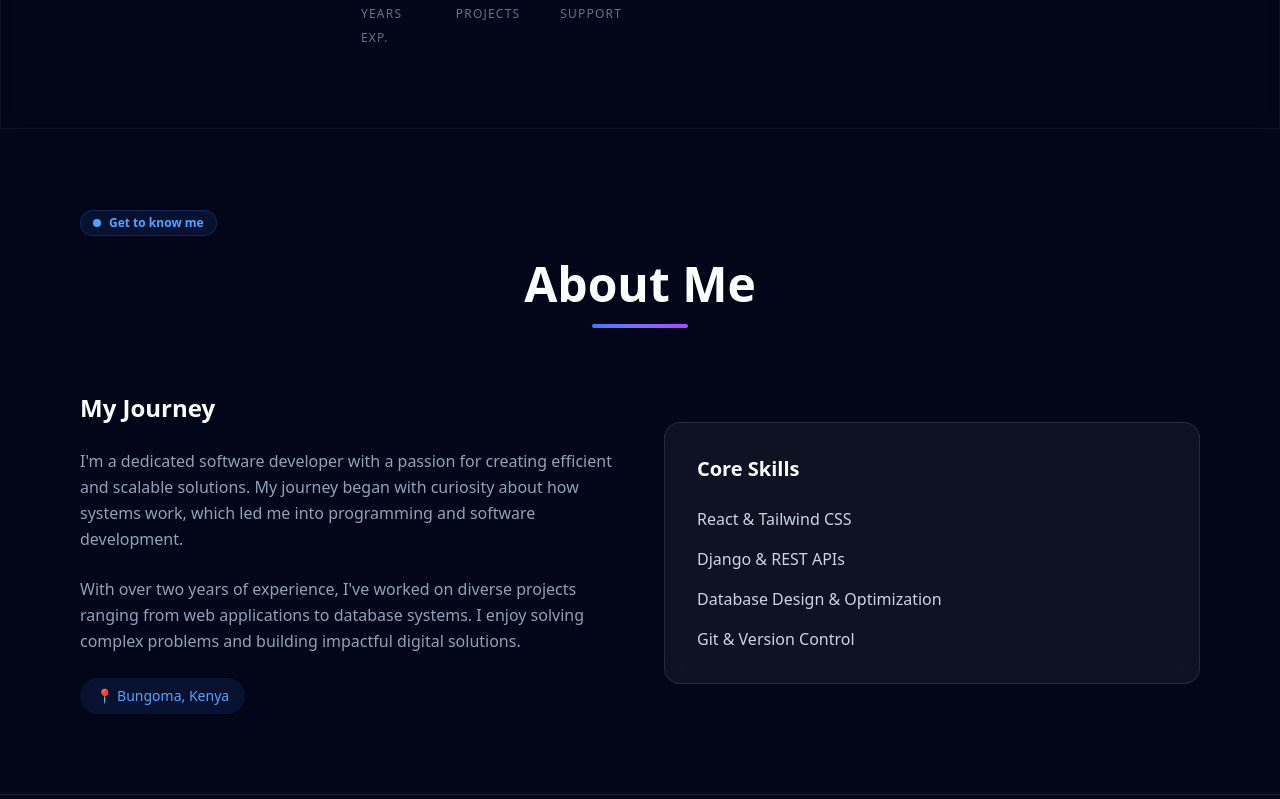
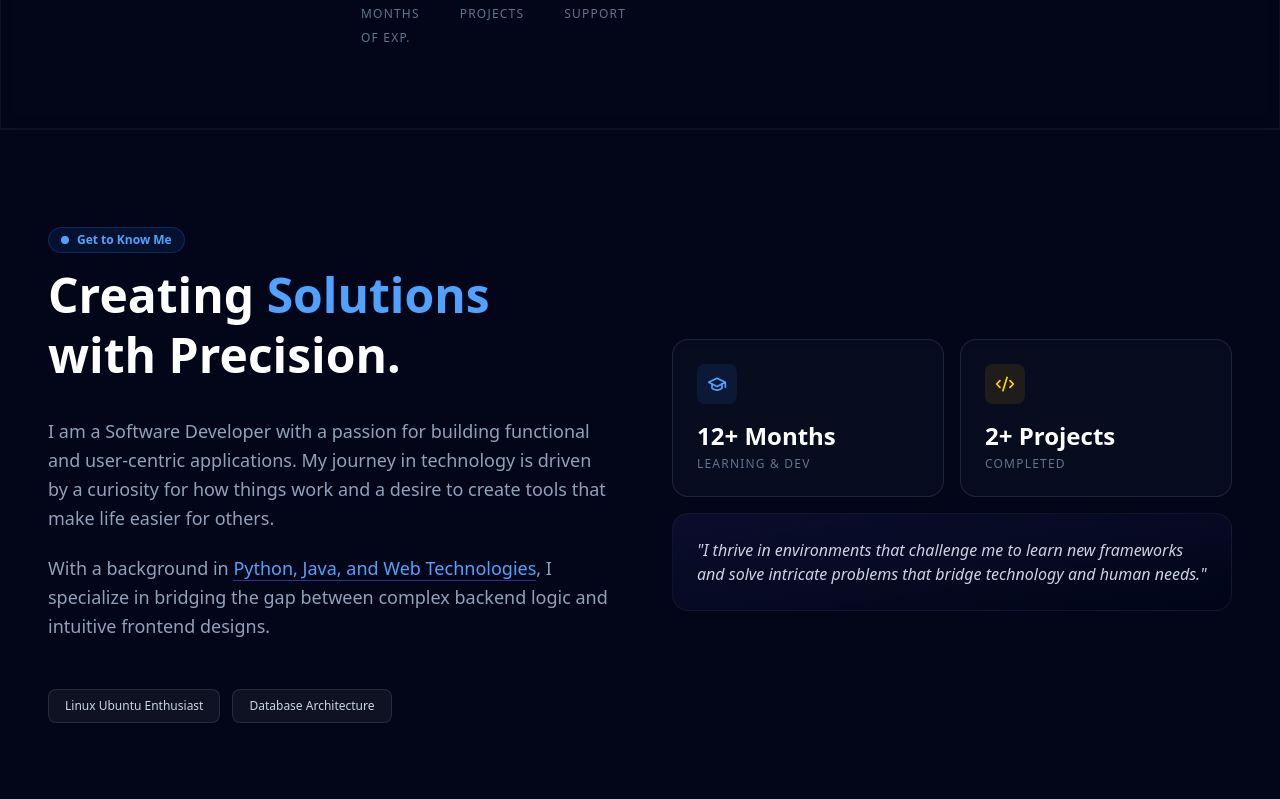
Before and after one commit to shelomithanyango/portfolio, a React (Vite) app: page / in a window 1280 px wide. Shown: the part 820-1619 px from the top of the page. Built offline with nearby package versions, Linux system fonts and the light colour scheme.

Commit message:
adjustments to about section styling

```diff
--- a/src/App.jsx
+++ b/src/App.jsx
@@ -2,7 +2,7 @@ import React from 'react';
 
 export default function App() {
   return (
-    <div className="bg-gradient-to-r bg-slate-950">
+    <div className="bg-gradient-to-r bg-slate-950 ">
       {/* --- NAVIGATION --- */}
       <nav className="flex items-center justify-between p-4 shadow-md border-b border-white/5 backdrop-blur-sm">
      <h4 className="text-2xl font-extrabold tracking-tight">
@@ -19,7 +19,7 @@ export default function App() {
         </ul>
         {/* Social handles placeholders */}
         <div>
-          <button className='px-5 py-2 rounded-full text-sm font-semibold bg-gradient-to-r from-blue-500 to-purple-300  hover:scale-105 transition-transform'><a href="#contact">Lets Connect</a></button>
+          <button className='px-5 py-2 rounded-full text-sm font-semibold bg-gradient-to-r from-blue-200 to-purple-200 text-slate-900 font-bold hover:shadow-[0_0_20px_rgba(255,215,0,0.3)] transition-all'><a href="#contact">Lets Connect</a></button>
         </div>
       <div>
           <span>color toggle</span>
@@ -58,7 +58,7 @@ export default function App() {
 
             {/* Stats Row */}
             <div className="flex gap-10 pt-10 border-t border-slate-800">
-                <div><span className="block text-2xl font-bold text-white">2+</span><span className="text-xs uppercase tracking-widest text-slate-500">Years Exp.</span></div>
+                <div><span className="block text-2xl font-bold text-white">12+</span><span className="text-xs uppercase tracking-widest text-slate-500">Months of Exp.</span></div>
                 <div><span className="block text-2xl font-bold text-white">5+</span><span className="text-xs uppercase tracking-widest text-slate-500">Projects</span></div>
                 <div><span className="block text-2xl font-bold text-white">24/7</span><span className="text-xs uppercase tracking-widest text-slate-500">Support</span></div>
             </div>
@@ -78,66 +78,84 @@ export default function App() {
           </div>
         </section>
 
-        {/* --- ABOUT SECTION --- */}
- <section id="about" className="px-6 md:px-12 lg:px-20 py-20 border-b border-white/10">
-  <div className="max-w-6xl mx-auto  ">
-{/* about section badge */}
-    <div className="inline-flex items-center gap-2 px-3 py-1 rounded-full bg-blue-500/10 border border-blue-500/20 text-xs font-semibold text-blue-400 mb-6">
+        {/* --- ABOUT ME SECTION --- */}
+
+<section id="about" className="py-24 border-t border-white/5 px-6 md:px-12 px-90">
+  <div className="max-w-7xl mx-auto flex flex-col md:flex-row gap-16 items-center">
+
+    {/* To the left :my Story */}
+    <div className="md:w-1/2 space-y-8">
+      {/* Label Badge */}
+      <div className="space-y-3">
+         <div className="inline-flex items-center gap-2 px-3 py-1 rounded-full bg-blue-500/10 border border-blue-500/20 text-xs font-semibold text-blue-400">
               <span className="w-2 h-2 rounded-full bg-blue-400 animate-pulse"></span>
-              Get to know me
+              Get to Know Me
             </div>
+        <h2 className="text-4xl md:text-5xl font-extrabold text-white leading-tight">
+          Creating <span className="text-blue-400">Solutions</span> <br />
+          with Precision.
+        </h2>
+      </div>
 
-    {/* Section Title */}
-    <div className="text-center mb-16">
-      <h2 className="text-4xl md:text-5xl font-bold text-white mb-4">
-        About Me
-      </h2>
-      <div className="w-24 h-1 bg-gradient-to-r from-blue-500 to-purple-500 mx-auto rounded-full"></div>
+      {/* Bio Paragraphs */}
+      <div className="space-y-5 text-lg text-slate-400 leading-relaxed font-monstrate">
+        <p>
+          I am a Software Developer with a passion for building functional and
+          user-centric applications. My journey in technology is driven by a
+          curiosity for how things work and a desire to create tools that make
+          life easier for others.
+        </p>
+        <p>
+          With a background in <span className="text-blue-400 font-medium border-b border-indigo-500/50">Python, Java, and Web Technologies</span>,
+          I specialize in bridging the gap between complex backend logic and
+          intuitive frontend designs.
+        </p>
+      </div>
+
+      {/* Quick Interests Chips */}
+      <div className="flex flex-wrap gap-3 pt-4">
+        <span className="px-4 py-2 rounded-lg bg-white/5 border border-white/10 text-xs text-slate-300">Linux Ubuntu Enthusiast</span>
+        <span className="px-4 py-2 rounded-lg bg-white/5 border border-white/10 text-xs text-slate-300">Database Architecture</span>
+
+      </div>
     </div>
 
-    {/* Content Grid */}
-    <div className="grid md:grid-cols-2 gap-12 items-center">
+    {/* for the right side */}
+    <div className="md:w-1/2 w-full relative">
+      {/* Background Decorative Blur */}
+      <div className="absolute -z-10 top-1/2 left-1/2 -translate-x-1/2 -translate-y-1/2 w-64 h-64 bg-indigo-600/20 blur-[100px] rounded-full"></div>
 
-      {/* Left Side */}
-      <div>
-        <h3 className="text-2xl font-semibold text-white mb-6">
-          My Journey
-        </h3>
+      {/* Stats Card Grid */}
+      <div className="grid grid-cols-1 sm:grid-cols-2 gap-4">
 
-        <p className="text-slate-400 leading-relaxed mb-6 text-larger">
-          I'm a dedicated software developer
-          with a passion for creating efficient and scalable solutions. My journey began with curiosity
-          about how systems work, which led me into programming and software development.
-        </p>
+        {/* Stat 1: Experience */}
+        <div className="p-6 rounded-2xl bg-slate-900/40 border border-white/10 backdrop-blur-md hover:border-blue-400/50 transition-colors">
+          <div className="w-10 h-10 rounded-lg bg-blue-500/10 flex items-center justify-center text-blue-400 mb-4">
+             <svg xmlns="http://www.w3.org/2000/svg" width="20" height="20" viewBox="0 0 24 24" fill="none" stroke="currentColor" strokeWidth="2" strokeLinecap="round" strokeLinejoin="round"><path d="M22 10v6M2 10l10-5 10 5-10 5z"/><path d="M6 12v5c3 3 9 3 12 0v-5"/></svg>
+          </div>
+          <h4 className="text-2xl font-bold text-white">12+ Months</h4>
+          <p className="text-xs text-slate-500 uppercase tracking-widest mt-1">Learning & Dev</p>
+        </div>
 
-        <p className="text-slate-400 leading-relaxed mb-6 text-slate-400">
-          With over two years of experience, I've worked on diverse projects ranging
-          from web applications to database systems. I enjoy solving complex problems
-          and building impactful digital solutions.
-        </p>
+        {/* Stat 2: Projects */}
+        <div className="p-6 rounded-2xl bg-slate-900/40 border border-white/10 backdrop-blur-md hover:border-[#FFD700]/50 transition-colors">
+          <div className="w-10 h-10 rounded-lg bg-yellow-500/10 flex items-center justify-center text-[#FFD700] mb-4">
+             <svg xmlns="http://www.w3.org/2000/svg" width="20" height="20" viewBox="0 0 24 24" fill="none" stroke="currentColor" strokeWidth="2" strokeLinecap="round" strokeLinejoin="round"><path d="m18 16 4-4-4-4"/><path d="m6 8-4 4 4 4"/><path d="m14.5 4-5 16"/></svg>
+          </div>
+          <h4 className="text-2xl font-bold text-white">2+ Projects</h4>
+          <p className="text-xs text-slate-500 uppercase tracking-widest mt-1">Completed</p>
+        </div>
 
-        <div className="mt-6">
-          <span className="inline-block bg-blue-500/10 text-blue-400 px-4 py-2 rounded-full text-sm">
-            📍 Bungoma, Kenya
-          </span>
+        {/* Large Highlight Box */}
+        <div className="sm:col-span-2 p-6 rounded-2xl bg-gradient-to-br from-indigo-900/20 to-transparent border border-white/5">
+          <p className="text-slate-300 italic">
+            "I thrive in environments that challenge me to learn new frameworks and solve intricate problems that bridge technology and human needs."
+          </p>
         </div>
+
       </div>
+    </div>
 
-      {/* Right Side */}
-      <div className="bg-white/5 p-8 rounded-2xl backdrop-blur-md border border-white/10">
-        <h4 className="text-xl font-semibold text-white mb-6">
-          Core Skills
-        </h4>
-
-        <ul className="space-y-4 text-slate-300">
-          <li> React & Tailwind CSS</li>
-          <li> Django & REST APIs</li>
-          <li> Database Design & Optimization</li>
-          <li> Git & Version Control</li>
-        </ul>
-      </div>
-
-    </div>
   </div>
 </section>
 
```
